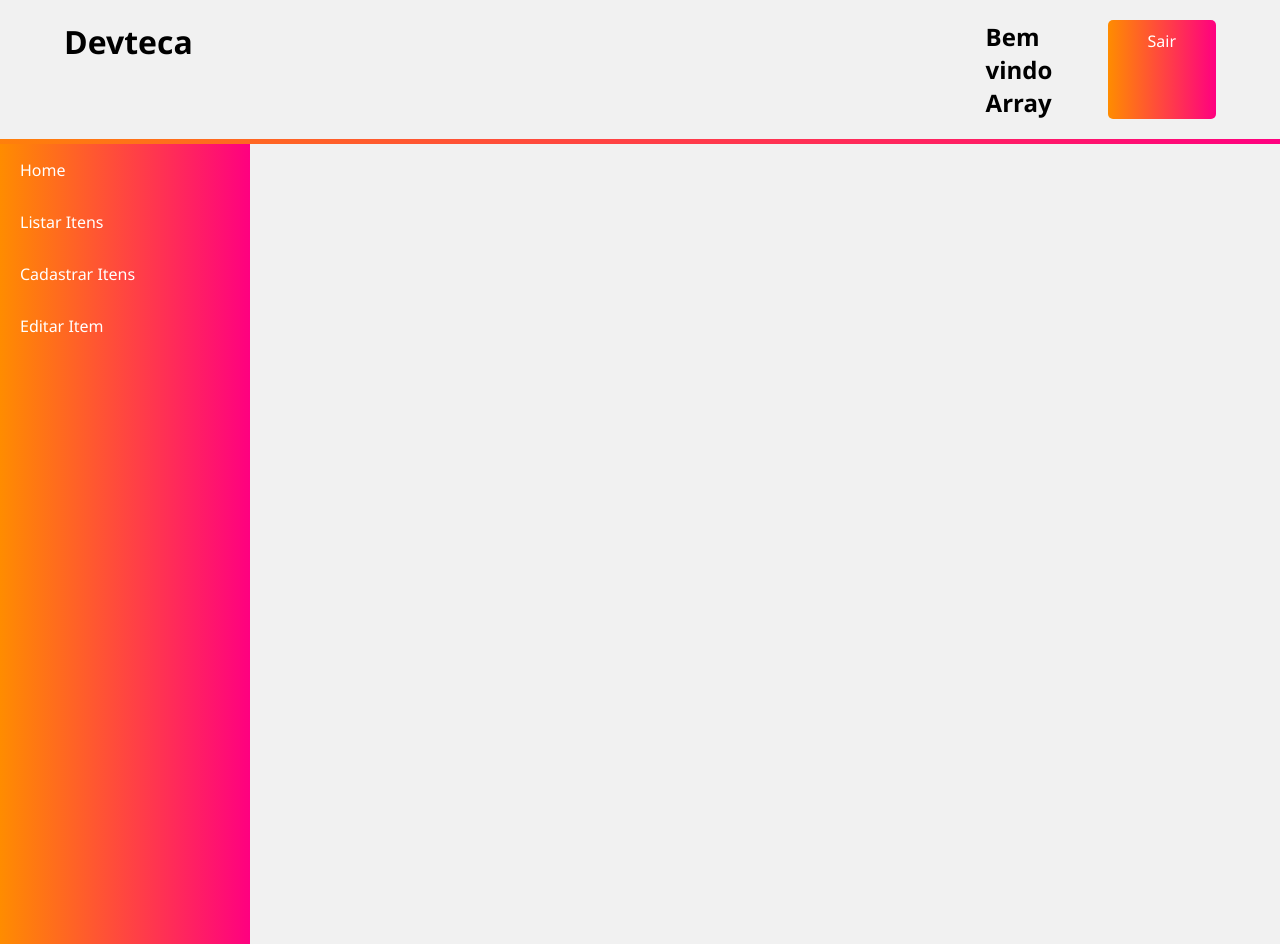
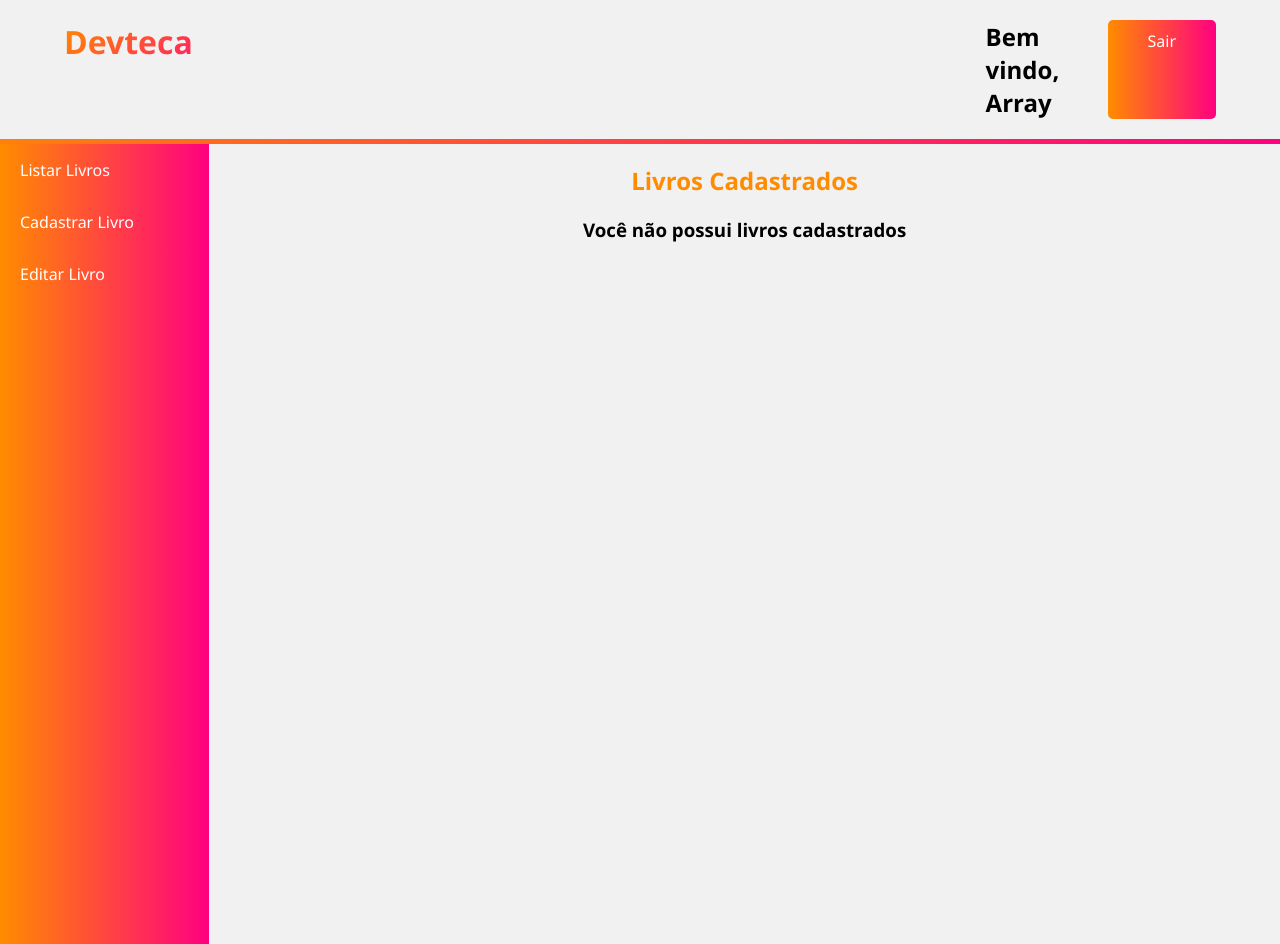
Before and after one commit to johnnykava/ProvaPHP_16-06, a PHP site: page /dashboard.php in a window 1280 px wide. Run offline with PHP 8.4, Linux system fonts and the light colour scheme; the visitor is signed in with stand-in values (Sample User, id 1); data that the repository does not hold is empty.

Commit message:
movendo os itens cadastrados para dashboard e estilizando o cadastro de itens

```diff
--- a/css/style.css
+++ b/css/style.css
@@ -85,6 +85,12 @@ body{
     justify-content: space-between;
 }
 
+.titulo-header{
+    background-image: linear-gradient(135deg, #ff8c00, #ff0080);
+    background-clip: text;
+    color: transparent;
+}
+
 nav{
     width: 20%;
     display: flex;
@@ -100,6 +106,10 @@ nav{
     font-size: 16px;
     text-decoration: none;
     box-sizing: border-box;
+}
+
+.main-dashboard{
+    display: flex;
 }
 
 .menu-lateral{
@@ -122,13 +132,25 @@ nav{
     transition: background-color 0.3s;
 }
 
-
 .menu-lateral ul li a:hover {
     background-color: #34495e;
 }
 
-.conteudo-principal {
-    margin-left: 250px; /* Mesmo valor da largura do menu */
-    padding: 20px;
+.container-conteudo{
+    width: 100%;
+}
+
+.container-main{
+    width: 90%;
+    margin: 0 auto;
+}
+
+.section-lista-itens{
+    text-align: center;
+}
+
+.section-lista-itens h1{
+    color: #ff8c00;
+    margin: 20px 0;
 }
 /*==================================*/
--- a/dashboard.php
+++ b/dashboard.php
@@ -10,30 +10,39 @@
 <body class="dashboard">
     <header class="header-dashboard">
         <div class="container-header">
-            <h1>Devteca</h1>
+            <h1 class="titulo-header">Devteca</h1>
             <nav>
-                <h1 id="h1_dashboard">Bem vindo <?= $_SESSION['usuario']?></h1>
+                <h1 id="h1_dashboard">Bem vindo, <?= $_SESSION['usuario']?></h1>
                 <a href="logout.php" class="botao-sair-dashboard">Sair</a>
             </nav>
         </div>
     </header>
-    <main>
+    <main class="main-dashboard">
         <nav class="menu-lateral">
             <ul>
                 <li>
-                    <a href="dashboard.php">Home</a>
+                    <a href="dashboard.php">Listar Livros</a>
                 </li>
                 <li>
-                    <a href="itens.php">Listar Itens</a>
+                    <a href="novo_item.php">Cadastrar Livro</a>
                 </li>
                 <li>
-                    <a href="novo_item.php">Cadastrar Itens</a>
-                </li>
-                <li>
-                    <a href="editar_item.php">Editar Item</a>
+                    <a href="editar_item.php">Editar Livro</a>
                 </li>
             </ul>
         </nav>
+        <div class="container-conteudo">
+            <div class="container-main">
+                <section class="section-lista-itens">
+                    <h1>Livros Cadastrados</h1>
+                    <?php
+                        require_once 'itens.php';
+
+                        listar_itens();
+                    ?>
+                </section>
+            </div>
+        </div>
     </main>
     <footer>
 
--- a/itens.php
+++ b/itens.php
@@ -1,25 +1,5 @@
-<?php require_once 'lock.php';?>
-<!DOCTYPE html>
-<html lang="pt-br">
-<head>
-    <meta charset="UTF-8">
-    <meta name="viewport" content="width=device-width, initial-scale=1.0">
-    <title>Devteca|Listagem Itens</title>
-</head>
-<body>
-    <h1>Itens cadastrados</h1>
-
-    <div class="links_dashboard">
-        <nav>
-            <a href="dashboard.php">HOME</a>
-            <a href="itens.php">LISTAR ITENS</a>
-            <a href="novo_item.php">CADASTRAR ITENS</a>
-            <a href="editar_item.php">EDITAR ITEM</a>
-            <a href="logout.php">ENCERRAR SESSÃO</a>
-        </nav>
-
-    <?php
-
+<?php
+    function listar_itens(){
         require_once 'includes/conexao.php';
 
         $conn = conectar_banco();
@@ -34,12 +14,13 @@
         $linhas = mysqli_affected_rows($conn);
 
         if($linhas < 0){
-        header('location:itens.php?codigo=8');
-        exit();
+            header('location:dashboard.php?codigo=8');
+            exit();
         }
 
         if ($linhas == 0) {
-            exit("<h3>Você não possui tarefas cadastradas</h3>");
+            echo "<h3>Você não possui livros cadastrados</h3>";
+            return;
         }
 
         echo '<div class="tabela_itens">';
@@ -64,7 +45,5 @@
         echo '</tbody>';
         echo '</table>';
         echo '</div>';
-    ?>
-
-</body>
-</html>
+    }
+?>
```
Also changed, not shown: novo_item.php (+46 -0 lines).
